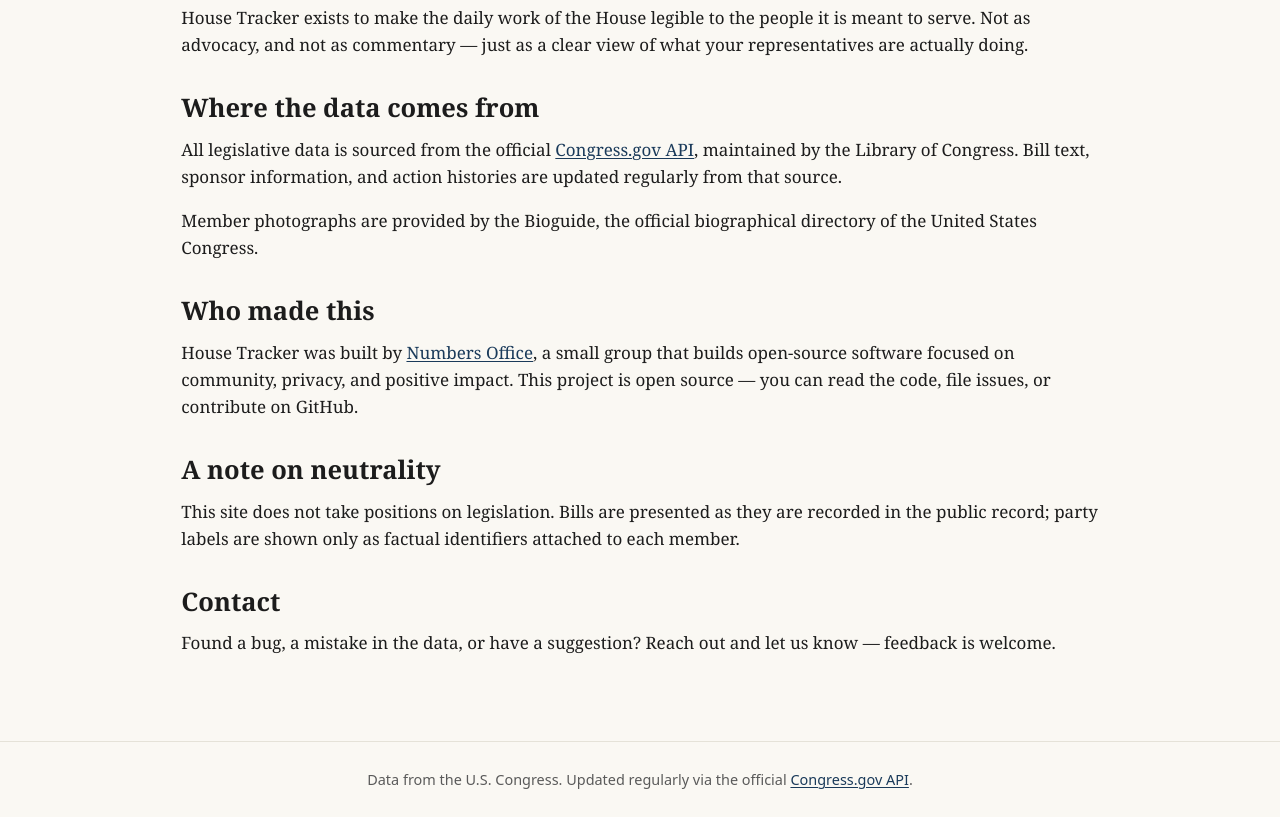
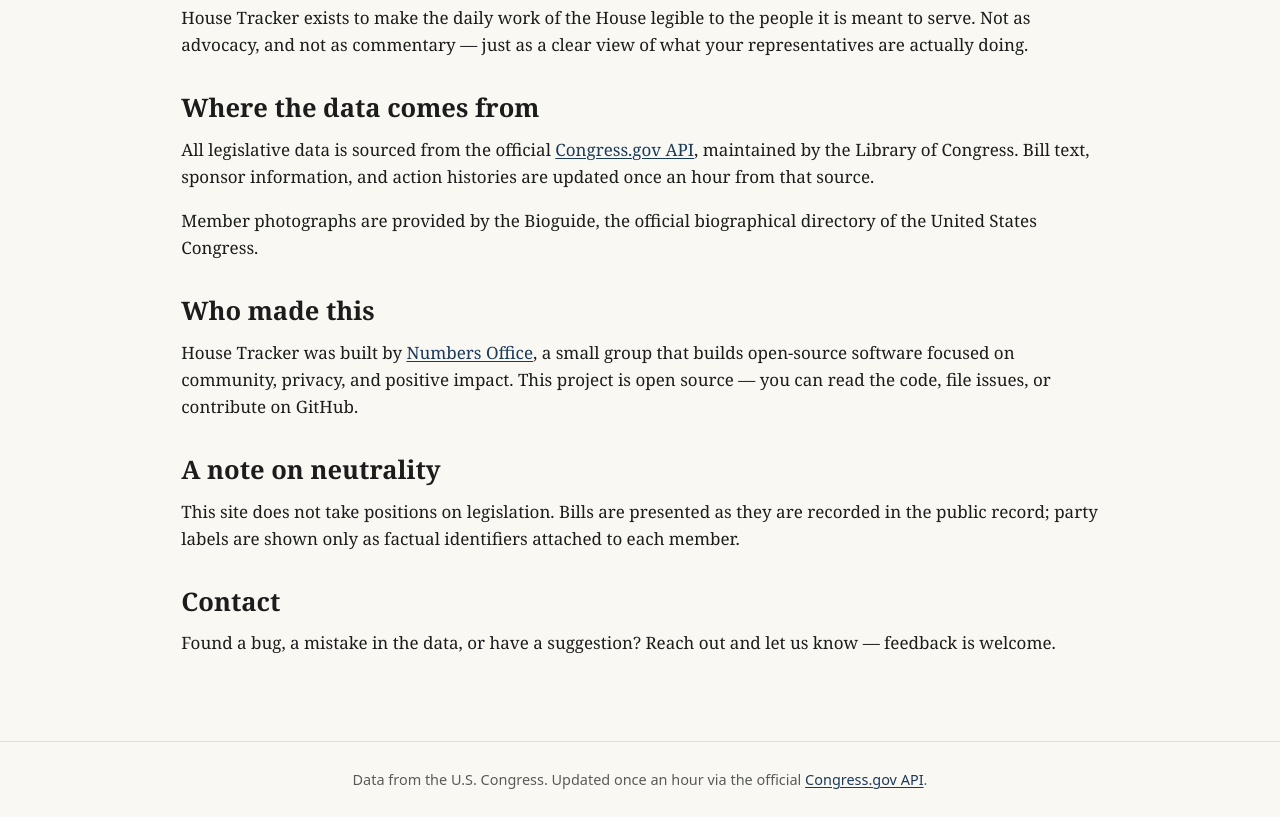
Before and after one commit to numbersoffice/us-house-tracker, a Next.js app: page /about in a window 1280 px wide. Shown: the part 920-1737 px from the top of the page. Built offline with nearby package versions, Linux system fonts and the light colour scheme.

Commit message:
feat: clarified sync interval

```diff
--- a/src/app/(frontend)/about/page.tsx
+++ b/src/app/(frontend)/about/page.tsx
@@ -65,7 +65,7 @@
           Congress.gov API
         </a>
         , maintained by the Library of Congress. Bill text, sponsor information, and action
-        histories are updated regularly from that source.
+        histories are updated once an hour from that source.
       </p>
       <p>
         Member photographs are provided by the Bioguide, the official biographical directory of the
--- a/src/app/(frontend)/layout.tsx
+++ b/src/app/(frontend)/layout.tsx
@@ -30,7 +30,7 @@
         </header>
         <main>{children}</main>
         <footer className="site-footer">
-          Data from the U.S. Congress. Updated regularly via the official{' '}
+          Data from the U.S. Congress. Updated once an hour via the official{' '}
           <a href="https://api.congress.gov/" target="_blank" rel="noopener noreferrer">
             Congress.gov API
           </a>
```
